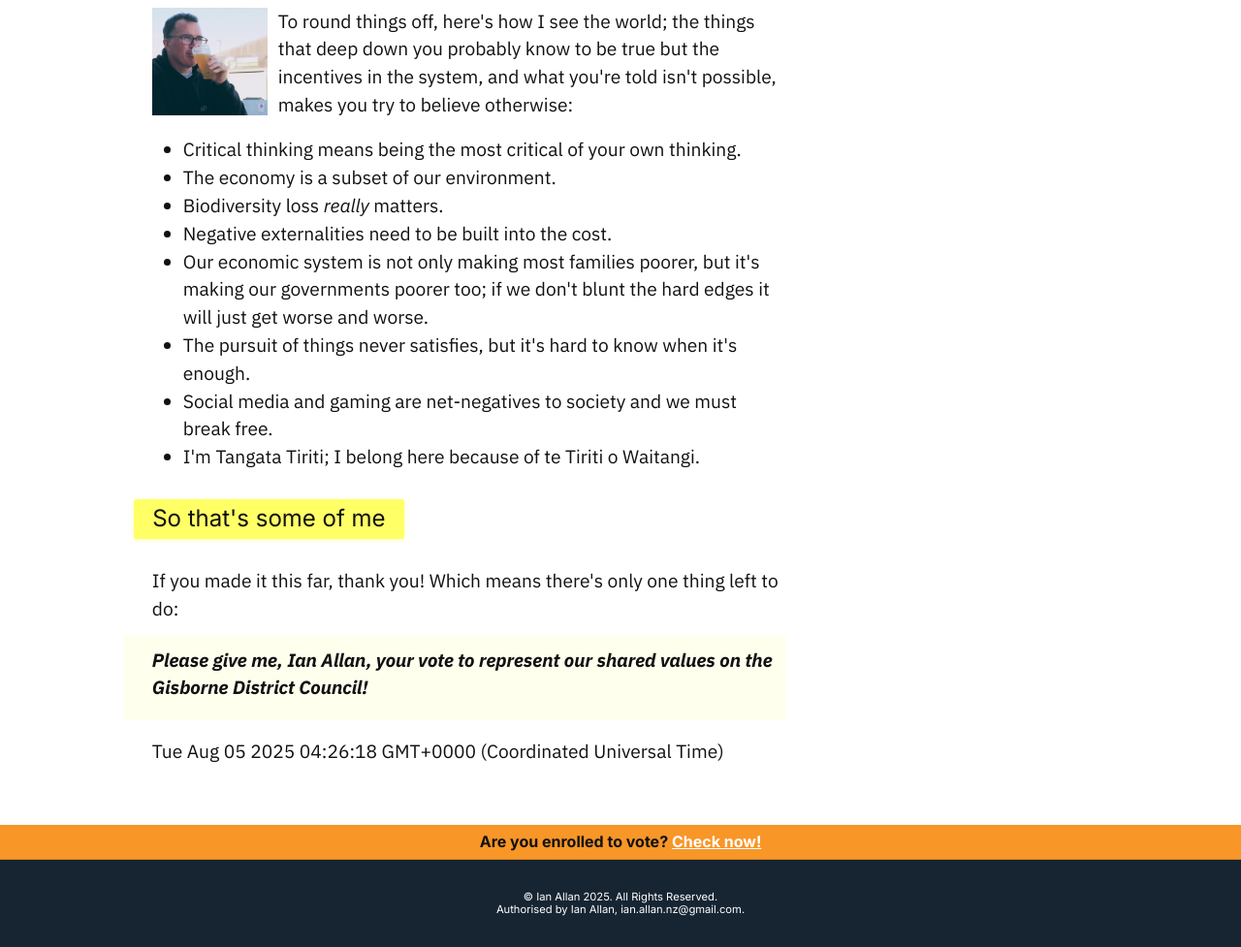
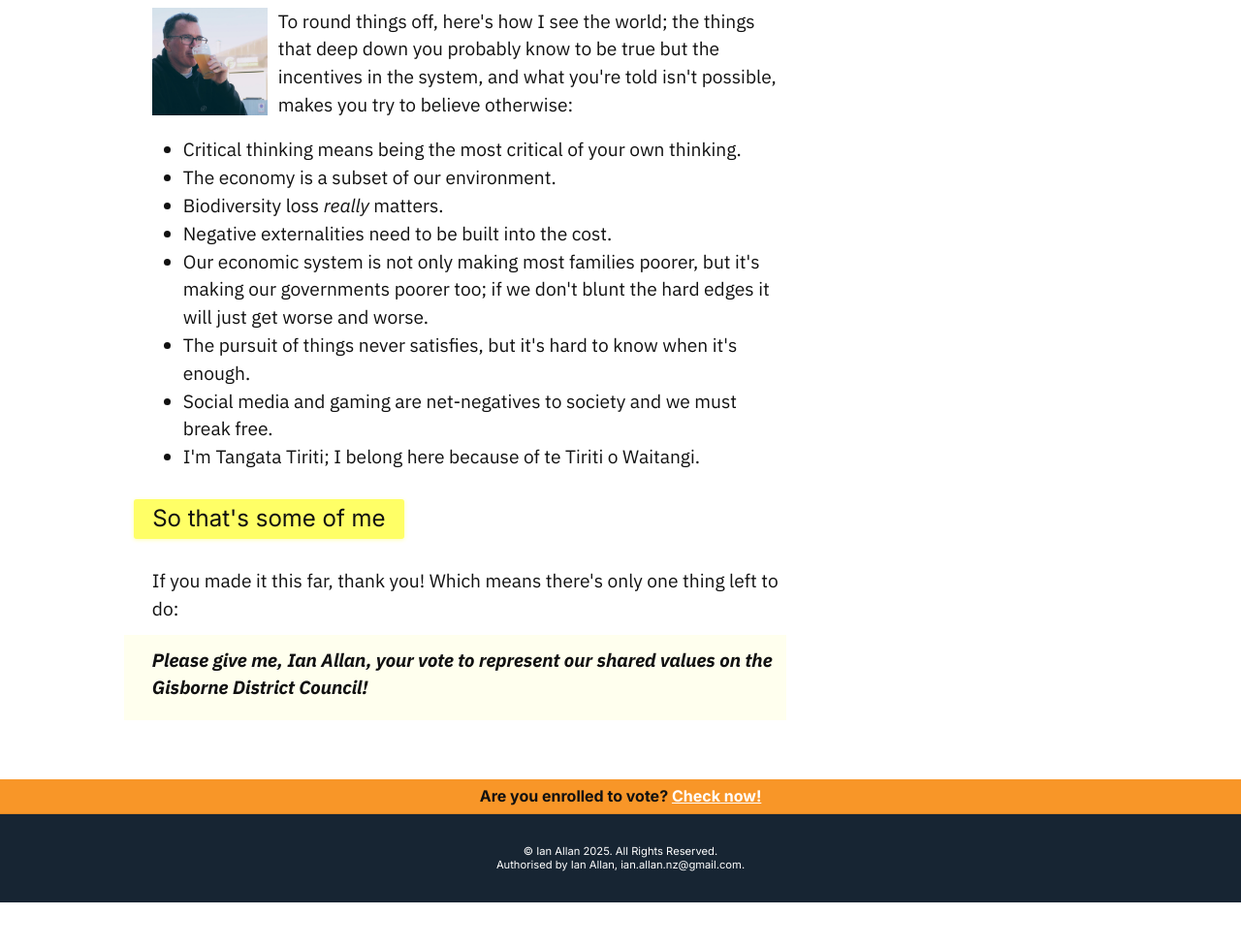
Before and after one commit to ianallannz/vote, an Eleventy site: page about.md in a window 1280 px wide. Shown: the part 4686-5663 px from the top of the page at 97% size. After the commit the page ends 5617 px from the top, so only its background shows below. Built offline with nearby package versions, Linux system fonts and the light colour scheme; Eleventy itself is replaced by a stand-in of ours; files that its build step writes are made by us from their sources.

Commit message:
remove date from about

```diff
--- a/about.md
+++ b/about.md
@@ -85,5 +85,3 @@ Being isolated makes us a bit special out here. Local industries love hiring ded
 If you made it this far, thank you! Which means there's only one thing left to do:
 
 >**Please give me, Ian Allan, your vote to represent our shared values on the Gisborne District Council!**
-
-{{ page.date }}
```
